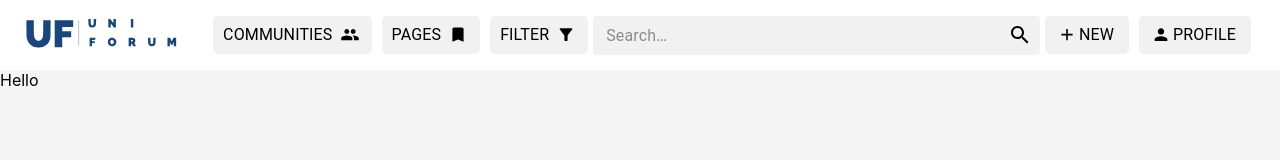
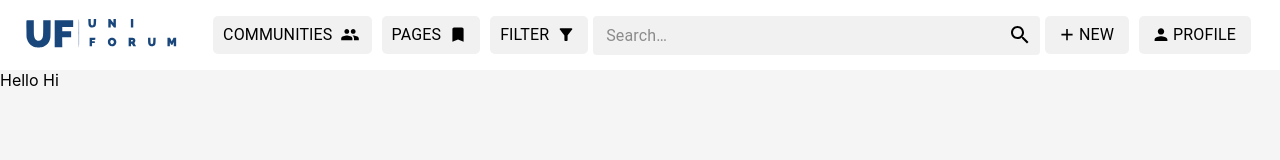
Before and after one commit to SE701-T5/Frontend, a React (Create React App) app: page /Profile in a window 1280 px wide. Shown: the top 160 px of the page. Built offline with nearby package versions, Linux system fonts and the light colour scheme.

Commit message:
Test Push

```diff
--- a/src/pages/Profile/ProfilePage.jsx
+++ b/src/pages/Profile/ProfilePage.jsx
@@ -1,5 +1,5 @@
-const ProfilePage = () =>{
-    return <>Hello</>
-}
+const ProfilePage = () => {
+  return <>Hello Hi</>;
+};
 
 export default ProfilePage;
```
